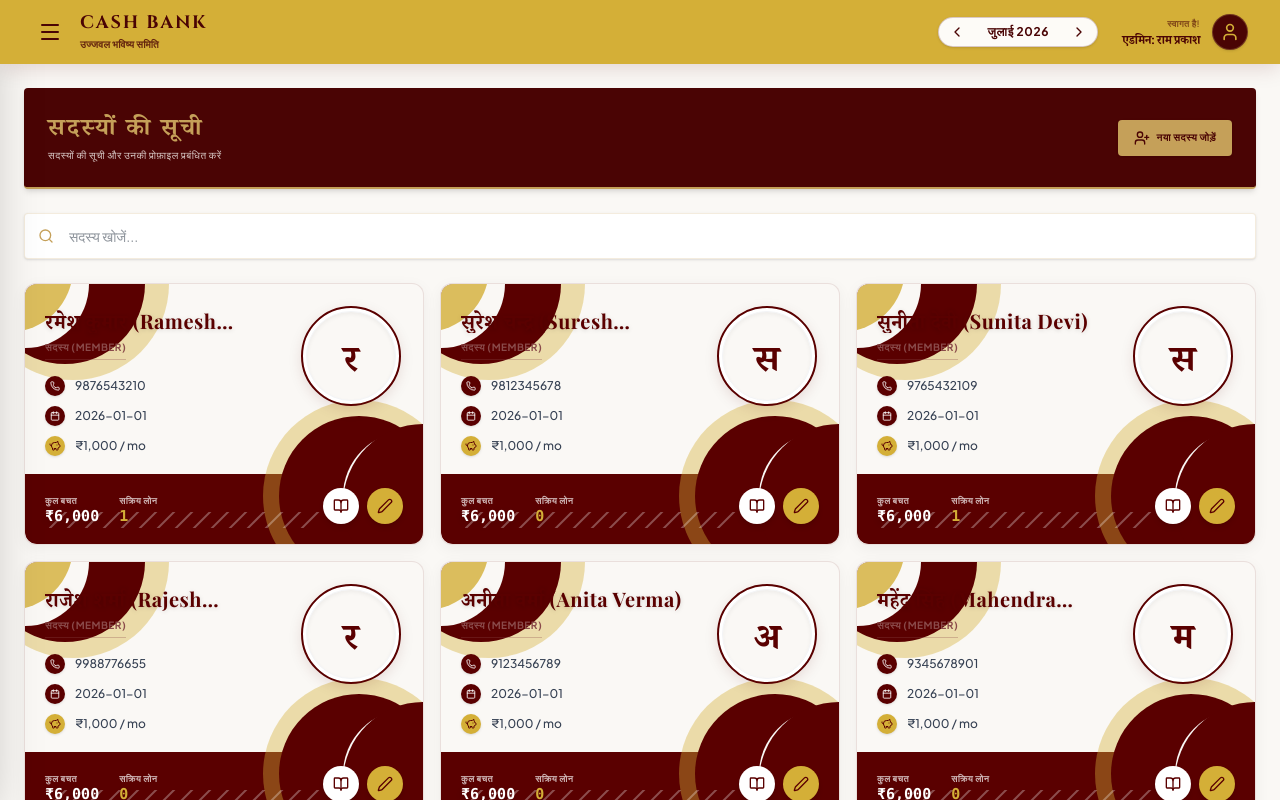
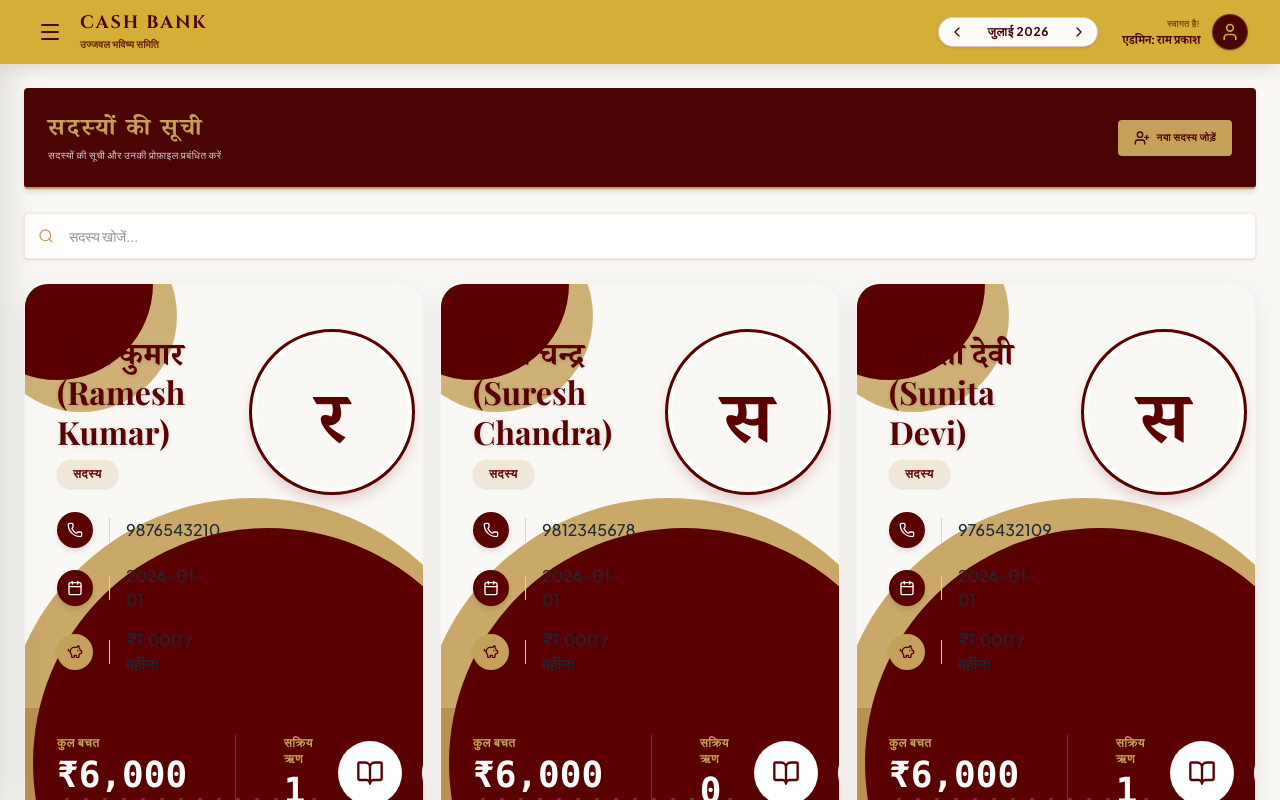
Before and after one commit to ganitwali2025-maker/Cash-Bank-, a React (Vite) app: page /members in a window 1280 px wide. Shown: the top 800 px of the page. Built offline with nearby package versions, Linux system fonts and the light colour scheme; a web font is replaced by a local one.

Commit message:
style: refine member profile card with precise requirements

```diff
--- a/src/components/MembersTab.tsx
+++ b/src/components/MembersTab.tsx
@@ -652,111 +652,122 @@ export default function MembersTab({
                 <div
                   key={member.id}
                   id={`member-card-${member.id}`}
-                  className="relative bg-[#FAF8F5] rounded-xl shadow-[0_4px_15px_rgba(0,0,0,0.05)] overflow-hidden flex flex-col justify-between border border-[#5A0000]/10 hover:shadow-[0_8px_25px_rgba(90,0,0,0.12)] transition-all min-h-[220px] group"
+                  className="relative bg-[#FAF8F5] rounded-[24px] shadow-[0_8px_30px_rgba(0,0,0,0.08)] flex flex-col border border-gray-100 overflow-hidden group"
                 >
-                  {/* Decorative Background Elements */}
-                  <div className="absolute top-0 left-0 w-full h-full overflow-hidden pointer-events-none rounded-xl">
-                    {/* Top Left Swoosh */}
-                    <div className="absolute -top-24 -left-12 w-48 h-48 bg-[#D4AF37] rounded-full opacity-40"></div>
-                    <div className="absolute -top-20 -left-10 w-40 h-40 bg-[#5A0000] rounded-full"></div>
-                    <div className="absolute -top-16 -left-16 w-32 h-32 bg-[#FAF8F5] rounded-full"></div>
-                    <div className="absolute -top-20 -left-20 w-32 h-32 bg-[#D4AF37] rounded-full opacity-80"></div>
+                  {/* Card Background Decorations */}
+                  <div className="absolute inset-0 pointer-events-none z-0">
+                    {/* Top Left Curves */}
+                    <div className="absolute -top-16 -left-10 w-48 h-48 bg-[#c5a059] rounded-full opacity-80"></div>
+                    <div className="absolute -top-24 -left-16 w-48 h-48 bg-[#5A0000] rounded-full"></div>
 
-                    {/* Bottom Solid Bar */}
-                    <div className="absolute bottom-0 left-0 right-0 h-[70px] bg-[#5A0000]"></div>
+                    {/* Bottom Dark Red Base */}
+                    <div className="absolute bottom-0 left-0 right-0 h-[150px] sm:h-[130px] bg-[#5A0000]"></div>
 
-                    {/* Bottom Right Swoosh */}
-                    <div className="absolute -bottom-12 -right-8 w-48 h-48 bg-[#D4AF37] rounded-full opacity-40"></div>
-                    <div className="absolute -bottom-8 -right-4 w-40 h-40 bg-[#5A0000] rounded-full"></div>
-                    <div className="absolute -bottom-4 -right-12 w-32 h-32 bg-[#FAF8F5] rounded-full"></div>
-                    <div className="absolute -bottom-10 -right-20 w-40 h-40 bg-[#5A0000] rounded-full"></div>
+                    {/* Right Sweeping Curves */}
+                    <div className="absolute -bottom-40 -right-20 w-[450px] h-[450px] sm:w-[500px] sm:h-[500px] bg-[#c5a059] rounded-full opacity-90"></div>
+                    <div className="absolute -bottom-40 -right-20 w-[420px] h-[420px] sm:w-[470px] sm:h-[470px] bg-[#5A0000] rounded-full"></div>
 
-                    {/* Diagonal Lines Pattern at bottom bar */}
-                    <div className="absolute bottom-4 left-6 right-20 h-4 flex gap-4 overflow-hidden opacity-30">
+                    {/* Diagonal Lines Texture */}
+                    <div className="absolute bottom-6 left-8 h-4 flex gap-4 overflow-hidden opacity-20">
                       {[...Array(15)].map((_, i) => (
-                        <div key={i} className="w-[2px] h-12 bg-white transform rotate-45 -translate-y-2"></div>
+                        <div key={i} className="w-[3px] h-12 bg-white transform rotate-[30deg] -translate-y-2"></div>
                       ))}
                     </div>
                   </div>
 
-                  {/* Card Content */}
-                  <div className="relative z-10 p-5 flex-1 flex flex-col justify-between h-full">
-                    <div className="flex justify-between items-start gap-4">
+                  {/* Top Content (White/Cream Background Area) */}
+                  <div className="relative z-10 px-6 sm:px-8 pt-10 pb-8 flex justify-between items-start min-h-[220px]">
+                    {/* Info Side */}
+                    <div className="flex-1 mt-2">
+                      {/* Name */}
+                      <h3 className="font-serif font-bold text-[28px] sm:text-[32px] text-[#5A0000] leading-tight mb-2 drop-shadow-sm">
+                        {member.name}
+                      </h3>
+                      {/* Badge */}
+                      <span className="inline-block bg-[#c5a059]/20 text-[#5A0000] text-xs font-bold uppercase tracking-wider px-4 py-1.5 rounded-full mb-6 shadow-sm">
+                        {language === 'hi' ? 'सदस्य' : 'MEMBER'}
+                      </span>
 
-                      {/* Left Info */}
-                      <div className="flex-1 mt-1">
-                        <h3 className="font-serif font-bold text-xl text-[#5A0000] tracking-wide leading-tight drop-shadow-sm line-clamp-1">{member.name}</h3>
-                        <div className="text-[10px] text-[#8A4A4A] font-bold tracking-wider uppercase mt-1 mb-4 inline-block border-b border-[#8A4A4A]/30 pb-1">
-                          {language === 'hi' ? 'सदस्य (Member)' : 'Member'}
+                      {/* Details List */}
+                      <div className="space-y-4">
+                        {/* Phone */}
+                        <div className="flex items-center gap-4">
+                          <div className="w-9 h-9 rounded-full bg-[#5A0000] flex items-center justify-center text-white shadow-md shrink-0">
+                            <Phone className="w-4 h-4" />
                           </div>
-
-                        <div className="space-y-2.5">
-                          <div className="flex items-center gap-2.5 text-xs text-gray-700 font-medium">
-                            <div className="w-5 h-5 rounded-full bg-[#5A0000] flex items-center justify-center text-white shadow-sm shrink-0">
-                              <Phone className="w-2.5 h-2.5" />
+                          <div className="h-6 w-px bg-gray-300"></div>
+                          <span className="text-gray-800 font-medium text-[15px] sm:text-[16px]">{member.phone}</span>
                         </div>
-                            {member.phone}
+                        {/* Date */}
+                        <div className="flex items-center gap-4">
+                          <div className="w-9 h-9 rounded-full bg-[#5A0000] flex items-center justify-center text-white shadow-md shrink-0">
+                            <Calendar className="w-4 h-4" />
                           </div>
-
-                          <div className="flex items-center gap-2.5 text-xs text-gray-700 font-medium">
-                            <div className="w-5 h-5 rounded-full bg-[#5A0000] flex items-center justify-center text-white shadow-sm shrink-0">
-                              <Calendar className="w-2.5 h-2.5" />
+                          <div className="h-6 w-px bg-gray-300"></div>
+                          <span className="text-gray-800 font-medium text-[15px] sm:text-[16px]">{member.joiningDate}</span>
                         </div>
-                            {member.joiningDate}
+                        {/* Deposit */}
+                        <div className="flex items-center gap-4">
+                          <div className="w-9 h-9 rounded-full bg-[#c5a059] flex items-center justify-center text-[#5A0000] shadow-md shrink-0">
+                            <PiggyBank className="w-4 h-4" />
                           </div>
-
-                          <div className="flex items-center gap-2.5 text-xs text-gray-700 font-medium">
-                            <div className="w-5 h-5 rounded-full bg-[#D4AF37] flex items-center justify-center text-[#5A0000] shadow-sm shrink-0">
-                              <PiggyBank className="w-3 h-3" />
-                            </div>
-                            ₹{member.monthlyDeposit.toLocaleString('en-IN')} / mo
+                          <div className="h-6 w-px bg-gray-300"></div>
+                          <span className="text-gray-800 font-medium text-[15px] sm:text-[16px]">₹{member.monthlyDeposit.toLocaleString('en-IN')} / {language === 'hi' ? 'महीना' : 'mo'}</span>
                         </div>
                       </div>
                     </div>
 
-                      {/* Right Avatar */}
-                      <div className="w-20 h-20 sm:w-24 sm:h-24 shrink-0 rounded-full bg-white border-[3px] border-white outline outline-[2px] outline-[#5A0000] shadow-[0_4px_15px_rgba(90,0,0,0.15)] flex items-center justify-center relative z-10 mt-1 mr-1">
-                        <div className="w-full h-full rounded-full border border-gray-100 flex items-center justify-center overflow-hidden bg-[#FAF8F5] shadow-inner">
-                          <span className="text-3xl sm:text-4xl font-serif font-bold text-[#5A0000]">
+                    {/* Avatar Side */}
+                    <div className="w-28 h-28 sm:w-40 sm:h-40 shrink-0 rounded-full border-[4px] border-white outline outline-[3px] outline-[#5A0000] shadow-[0_8px_16px_rgba(90,0,0,0.2)] flex items-center justify-center relative z-10 bg-[#FAF8F5] overflow-hidden ml-4 sm:ml-8 mt-2">
+                      <span className="text-5xl sm:text-7xl font-serif font-bold text-[#5A0000]">
                         {member.name.charAt(0)}
                       </span>
                     </div>
                   </div>
+
+                  {/* Bottom Content (Dark Red Area) */}
+                  <div className="relative z-10 px-6 sm:px-8 py-6 sm:py-0 flex flex-col sm:flex-row justify-between items-center gap-6 h-auto sm:h-[130px] mt-auto">
+                    {/* Stats */}
+                    <div className="flex gap-8 sm:gap-12 w-full sm:w-auto mt-2 sm:mt-0">
+                      <div>
+                        <p className="text-[#c5a059] text-[11px] sm:text-xs font-bold uppercase tracking-wider mb-1">
+                          {language === 'hi' ? 'कुल बचत' : 'TOTAL SAVINGS'}
+                        </p>
+                        <p className="text-white text-3xl sm:text-4xl font-bold font-mono">
+                          ₹{totalSavings.toLocaleString('en-IN')}
+                        </p>
                       </div>
-
-                    {/* Stats & Actions Row */}
-                    <div className="mt-8 flex items-end justify-between gap-2">
-                      <div className="flex gap-5">
+                      <div className="w-px bg-white/20 self-stretch"></div>
                       <div>
-                          <p className="text-[9px] uppercase tracking-wider text-white/70 font-bold mb-0.5">{language === 'hi' ? 'कुल बचत' : 'Total Savings'}</p>
-                          <p className="font-black text-white font-mono text-[15px] leading-none drop-shadow-md">₹{totalSavings.toLocaleString('en-IN')}</p>
-                        </div>
-                        <div>
-                          <p className="text-[9px] uppercase tracking-wider text-white/70 font-bold mb-0.5">{t.activeLoans}</p>
-                          <p className="font-black text-[#D4AF37] font-mono text-[15px] leading-none drop-shadow-md">{totalActiveLoans}</p>
+                        <p className="text-[#c5a059] text-[11px] sm:text-xs font-bold uppercase tracking-wider mb-1">
+                          {language === 'hi' ? 'सक्रिय ऋण' : 'ACTIVE LOANS'}
+                        </p>
+                        <p className="text-white text-3xl sm:text-4xl font-bold font-mono">
+                          {totalActiveLoans}
+                        </p>
                       </div>
                     </div>
 
-                      <div className="flex gap-2">
+                    {/* Actions */}
+                    <div className="flex gap-4 sm:gap-5 w-full sm:w-auto justify-end pb-2 sm:pb-0">
                       <button
                         id={`view-profile-btn-${member.id}`}
                         onClick={() => {
                           setSelectedMemberId(member.id);
                           setProfileTab('savings');
                         }}
-                          className="w-9 h-9 flex items-center justify-center bg-white text-[#5A0000] rounded-full shadow-md hover:scale-105 transition-transform"
+                        className="w-14 h-14 sm:w-16 sm:h-16 bg-white rounded-full flex items-center justify-center shadow-xl hover:scale-105 transition-transform shrink-0"
                         title={t.viewProfile}
                       >
-                          <BookOpen className="w-4 h-4" />
+                        <BookOpen className="w-6 h-6 sm:w-7 sm:h-7 text-[#5A0000]" />
                       </button>
                       <button
                         onClick={() => handleOpenEdit(member)}
-                          className="w-9 h-9 flex items-center justify-center bg-[#D4AF37] text-[#5A0000] rounded-full shadow-md hover:scale-105 transition-transform"
+                        className="w-14 h-14 sm:w-16 sm:h-16 bg-white rounded-full flex items-center justify-center shadow-xl hover:scale-105 transition-transform shrink-0"
                         title={t.editMember}
                       >
-                          <Edit2 className="w-4 h-4" />
+                        <Edit2 className="w-6 h-6 sm:w-7 sm:h-7 text-[#c5a059]" />
                       </button>
-                      </div>
                     </div>
                   </div>
                 </div>
```
Lines whose indentation alone changed are shown as unchanged.
